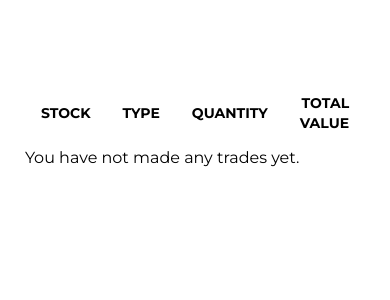
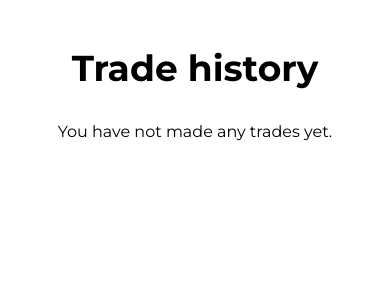
Before and after one commit to CarlVinggaard/BullMarket, a Flask app: page /history in a window 390 px wide. Shown: the part 80-380 px from the top of the page. Run offline with Flask 2, Linux system fonts and the light colour scheme; the visitor is signed in with stand-in values (Sample User, id 1); data that the repository does not hold is empty; some libraries are stand-ins or nearby versions.

Commit message:
Various usability improvements

```diff
--- a/app.py
+++ b/app.py
@@ -34,6 +34,14 @@ def get_total_value(username):
   get_stock_value = lambda stock: stock['quantity'] * data[stock['stockCode']]
 
   return round(sum(list(map(get_stock_value, user['portfolio']))), 2)
+
+def get_comment_counts(data):
+  comments = {}
+  for stock in data:
+    count = mongo.db.comments.count({ 'stockCode': stock })
+    comments[stock] = count
+  return comments
+
 
 def is_valid_purchase(quantity, price, cash):
   return quantity * price <= cash
@@ -117,7 +125,9 @@ def history():
 @app.route('/trade')
 def trade():
   if 'username' in session:
-    return render_template('trade.html', data=get_stock_data(), user=mongo.db.users.find_one({ 'username': session['username']}))
+    data = get_stock_data()
+    comments = get_comment_counts(data)
+    return render_template('trade.html', data=data, user=mongo.db.users.find_one({ 'username': session['username']}), comments=comments)
   else:
     return redirect(url_for('index'))
 
--- a/templates/base.html
+++ b/templates/base.html
@@ -11,9 +11,9 @@
 <header>
   <nav>
     <div class='flex items-center justify-around pt-6 px-10'>
-      <div class='flex pr-4 mr-16 max-w-sm'>
+      <a href="{{ url_for('index') }}" class='flex pr-4 mr-16 max-w-sm'>
         <img class="object-contain" src="{{ url_for('static', filename='bull.png') }}"/>
-      </div>
+      </a>
       <div class="block md:hidden">
         <button onclick="toggleNav()" class="flex items-center px-3 py-2">
           <svg class="fill-current h-8 w-8" viewBox="0 0 20 20" xmlns="http://www.w3.org/2000/svg">
@@ -26,7 +26,7 @@
         <ul class="flex items-center uppercase font-bold">
           <li class="{{ 'mr-8 lg:mr-16 border-b-2 border-black' if active == 'portfolio' else 'mr-8 lg:mr-16' }}"><a href="/">Portfolio</a></li>
           <li class="{{ 'mr-8 lg:mr-16 border-b-2 border-black' if active == 'history' else 'mr-8 lg:mr-16' }}"><a href="/history">History</a></li>
-          <li class="{{ 'mr-8 lg:mr-16 border-b-2 border-orange-500 ml-6' if active == 'trade' else 'mr-8 lg:mr-16' }}"><a href="/trade" class="{{ 'text-orange-500' if active == 'trade' else 'px-6 py-2 bg-orange-500 text-white rounded' }}">Trade</a></li>
+          <li class="{{ 'mr-2 lg:mr-16 border-b-2 border-orange-500 ml-6' if active == 'trade' else 'mr-2 lg:mr-10' }}"><a href="/trade" class="{{ 'text-orange-500' if active == 'trade' else 'px-6 py-2 bg-orange-500 text-white rounded' }}">Trade</a></li>
           <li class="flex items-center font-normal capitalize text-right mr-2 lg:mr-6"><div><div>{{ session['username'] }}</div><a class="text-sm font-light" href="/logout">Logout</a></div><img class="h-10 ml-2" src="https://img.icons8.com/user" /></li>
         </ul>
       </div>
--- a/templates/history.html
+++ b/templates/history.html
@@ -1,28 +1,30 @@
 {% extends "base.html" %}
 {% set active = "history" %}
 {% block content %}
+  <div class="flex justify-center">
+    <h2 class="font-bold text-4xl">Trade history</h2>
+  </div>
   <div class="flex justify-center mt-8">
-    <div class="">
+        {% if user.trades %}
           <table class="uppercase table-fixed">
             <tr height="66px">
               <th class="text-left text-sm md:text-base px-4">Stock</th>
               <th class="text-left text-sm md:text-base px-4">Type</th>
-          <th class="hidden sm:table-cell text-right text-sm md:text-base px-4">Timestamp</th>
+              <th class="hidden sm:table-cell text-right text-sm md:text-base px-4">Date</th>
               <th class="text-right text-sm md:text-base px-4">Quantity</th>
               <th class="hidden sm:table-cell text-right text-sm md:text-base px-4">Price/Stock</th>
               <th class="text-right text-sm md:text-base px-4">Total value</th>
             </tr>
-        {% if user.trades %}
           {% for trade in user.trades|sort(attribute='timestamp', reverse=True) %}
             <tr height="40px">
-              <td class="text-left px-4 md:text-lg"><div><a href="{{ '/stocks/%s'%trade.stockCode }}">{{ trade.stockCode }}</a></div></td>
+              <td class="text-left px-4 md:text-lg font-bold text-gray-600"><div><a href="{{ '/stocks/%s'%trade.stockCode }}">{{ trade.stockCode }}</a></div></td>
               {% if trade.type == 'buy' %}
                 <td class="hidden sm:table-cell text-left px-4 font-bold text-orange-500">
               {% elif trade.type == 'sell' %}
                 <td class="hidden sm:table-cell text-left px-4 font-bold text-blue-500">
               {% endif %}
                 {{ trade.type }}</td>
-              <td class="text-right text-sm md:text-base px-4">{{ trade.timestamp.strftime("%d/%-m '%y") }}</td>
+              <td class="text-right text-sm md:text-base px-4">{{ trade.timestamp.strftime("%d/%-m-%y") }}</td>
               <td class="text-right text-sm md:text-base px-4">{{ trade.quantity|round(2) }}</td>
               <td class="hidden sm:table-cell text-right text-sm md:text-base px-4">${{ trade.price|round(2) }}</td>
               <td class="text-right text-sm md:text-base px-4">${{ (trade.quantity * trade.price)|round(2) }}</td>
@@ -30,9 +32,9 @@
             {% endfor %}
           </table>
         {% else %}
-          </table>
+          <div class="flex justify-center">
             <h5>You have not made any trades yet.</h5>
+          </div>
         {% endif %}
   </div>
-  </div>
 {% endblock %}
```
Also changed, not shown: templates/portfolio.html (+6 -7 lines), templates/stock.html (+7 -3 lines), templates/trade.html (+5 -3 lines). Lines whose indentation alone changed are shown as unchanged.
